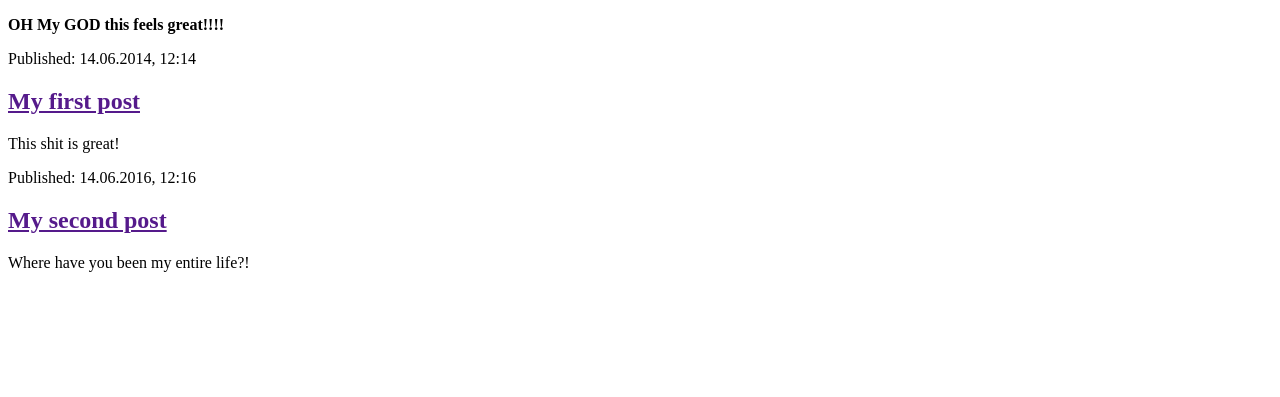
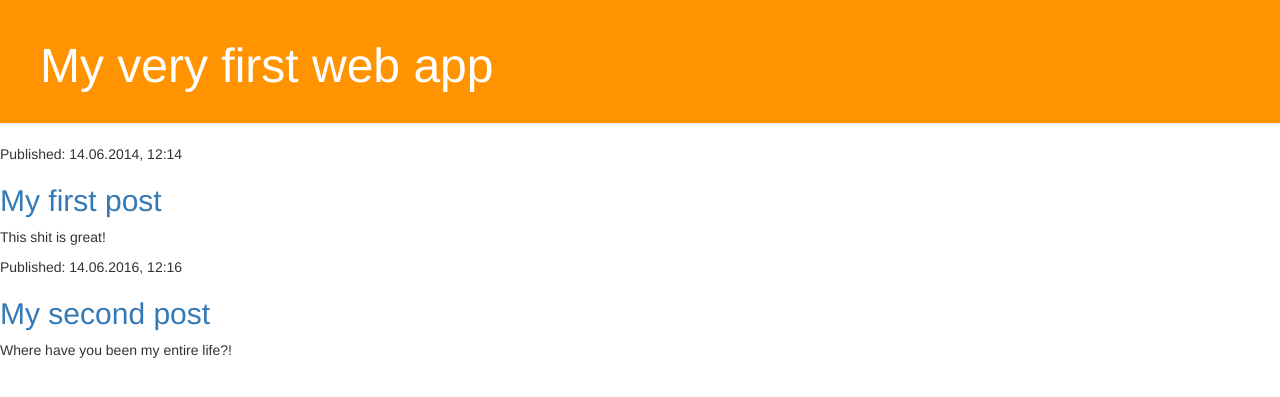
Before and after one commit to MahsaMortazavi/my-first-blog, a Django app: page / in a window 1280 px wide. Shown: the top 397 px of the page. Run offline with Django 3.2, Linux system fonts and the light colour scheme; data that the repository does not hold is empty; some libraries are stand-ins or nearby versions.

Commit message:
CSS added

```diff
--- /dev/null
+++ b/blog/static/css/blog.css
@@ -0,0 +1,45 @@
+h1 a {
+    color: #FCA205;
+    }
+.page-header {
+    background-color: #ff9400;
+    margin-top: 0;
+    padding: 20px 20px 20px 40px;
+}
+
+.page-header h1, .page-header h1 a, .page-header h1 a:visited, .page-header h1 a:active {
+    color: #ffffff;
+    font-size: 36pt;
+    text-decoration: none;
+}
+
+.content {
+    margin-left: 40px;
+}
+
+.date {
+    color: #828282;
+}
+
+.save {
+    float: right;
+}
+
+.post-form textarea, .post-form input {
+    width: 100%;
+}
+
+.top-menu, .top-menu:hover, .top-menu:visited {
+    color: #ffffff;
+    float: right;
+    font-size: 26pt;
+    margin-right: 20px;
+}
+
+.post {
+    margin-bottom: 70px;
+}
+
+.post h1 a, .post h1 a:visited {
+    color: #000000;
+}
--- a/blog/templates/blog/post_list.html
+++ b/blog/templates/blog/post_list.html
@@ -1,14 +1,18 @@
 <!DOCTYPE html>
+{% load staticfiles %}
 <html lang="en">
 <head>
+    <title>Mahsa's Homepage</title>
     <meta charset="UTF-8">
-    <title>Mahsa's Homepage</title>
+    <link rel="stylesheet" href="//maxcdn.bootstrapcdn.com/bootstrap/3.2.0/css/bootstrap.min.css">
+    <link rel="stylesheet" href="//maxcdn.bootstrapcdn.com/bootstrap/3.2.0/css/bootstrap-theme.min.css">
+    <link rel="stylesheet" href="{% static 'css/blog.css' %}">
 </head>
 <body>
-    <p><b>OH My GOD this feels great!!!!</b></p>
+    <div class="page-header"><h1><a href="/">My very first web app</a></h1></p></div>
     <div>
         <p>Published: 14.06.2014, 12:14</p>
-        <h2><a href="">My first post</a></h2>
+        <h2><a href="/">My first post</a></h2>
         <p>This shit is great!</p>
     </div>
 
@@ -20,12 +24,12 @@
     <div>
 
         {% for post in posts%}
-        <div>
-            <p>published: {{ post.published_date }}</p>
-            <h2><a href="">{{ post.title }}</a></h2>
-            <p>{{ post.text|linebreaks }}</p>
-        </div>
-    {% endfor %}
+            <div class=post">
+                <p>published: {{ post.published_date }}</p>
+                <h2><a href="">{{ post.title }}</a></h2>
+                <p>{{ post.text|linebreaks }}</p>
+            </div>
+        {% endfor %}
     </div>
 </body>
 </html>
```
